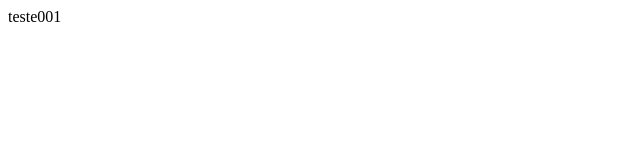
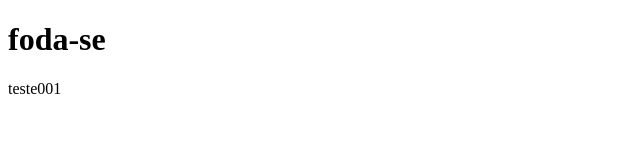
Before and after one commit to Mac-do70/site-institucional, a plain HTML site: page index.html in a window 1280 px wide. Shown: the whole page, without its empty margins (0-640 px from the left). Drawn offline with Linux system fonts and the light colour scheme.

Commit message:
Update index.html

```diff
--- a/index.html
+++ b/index.html
@@ -7,6 +7,7 @@
     <title>Document</title>
 </head>
 <body>
+    <h1>foda-se</h1>
     teste001
 </body>
 </html>
```
